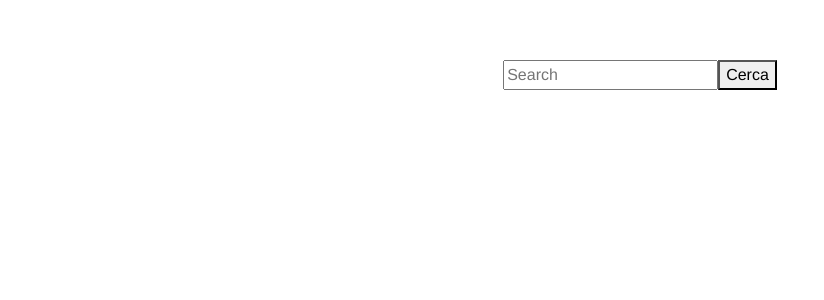
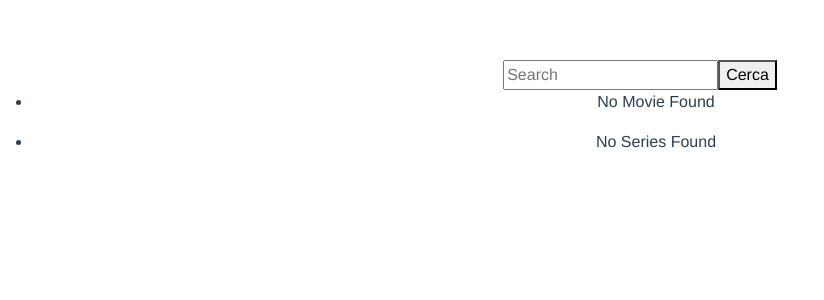
Before and after one commit to Alessio2021/vue-boolflix, a Vue app: page / in a window 1280 px wide. Shown: the top 300 px of the page, without its empty margins (0-824 px from the left). Built offline with nearby package versions, Linux system fonts and the light colour scheme.

Commit message:
if - else

```diff
--- a/src/components/Card.vue
+++ b/src/components/Card.vue
@@ -1,6 +1,7 @@
 .<template>
-    <li>
-        <img :src="'https://image.tmdb.org/t/p/w342' + img" alt="">
+    <section>
+        <img v-if="img" :src="'https://image.tmdb.org/t/p/w342' + img" alt="">
+        <img v-else :src="'https://www.google.com/url?sa=i&url=https%3A%2F%2Fcommons.wikimedia.org%2Fwiki%2FFile%3ANo-Image-Placeholder.svg&psig=AOvVaw2qOAVnGczIMkg-X59Vqu64&ust=1642845720618000&source=images&cd=vfe&ved=0CAsQjRxqFwoTCLjcmrTLwvUCFQAAAAAdAAAAABAn'" alt="">
         <h2>Title: {{title}}</h2>
         <h4>Original title: {{ origTitle }}</h4>
         <h5>Language: <i :class="'flag flag-' + getFlag(Language)"></i></h5>
@@ -9,7 +10,7 @@
             :key="star"
             :class="(star <= numTrans(vote)) ? 'fas fa-star' : 'far fa-star'"
         />
-    </li>
+    </section>
 </template>
 
 <script>
--- a/src/components/Main.vue
+++ b/src/components/Main.vue
@@ -1,26 +1,36 @@
 .<template>
     <main>
         <ul>
+            <li v-if="list.movies.length > 0">
                 <Card
                     v-for="(movie, index) in list.movies"
-                :key="index"
+                    :key="index + 'm'"
                     :img="movie.poster_path"
                     :title="movie.title"
                     :origTitle="movie.original_title"
                     :Language="movie.original_language"
                     :vote="movie.vote_average"
                 />
+            </li>
+            <li v-else>
+                No Movie Found
+            </li>
         </ul>
         <ul>
+            <li v-if="list.series.length > 0">
                 <Card
                     v-for="(serie, index) in list.series"
-                :key="index"
+                    :key="index + 's'"
                     :img="serie.poster_path"
                     :title="serie.name"
                     :origTitle="serie.original_name"
                     :Language="serie.original_language"
                     :vote="serie.vote_average"
                 />
+            </li>
+            <li v-else>
+                No Series Found
+            </li>
         </ul>
         <!-- <ul>
             <Card v-for="(serie, index) in list.series" :key="index">
```
Lines whose indentation alone changed are shown as unchanged.
